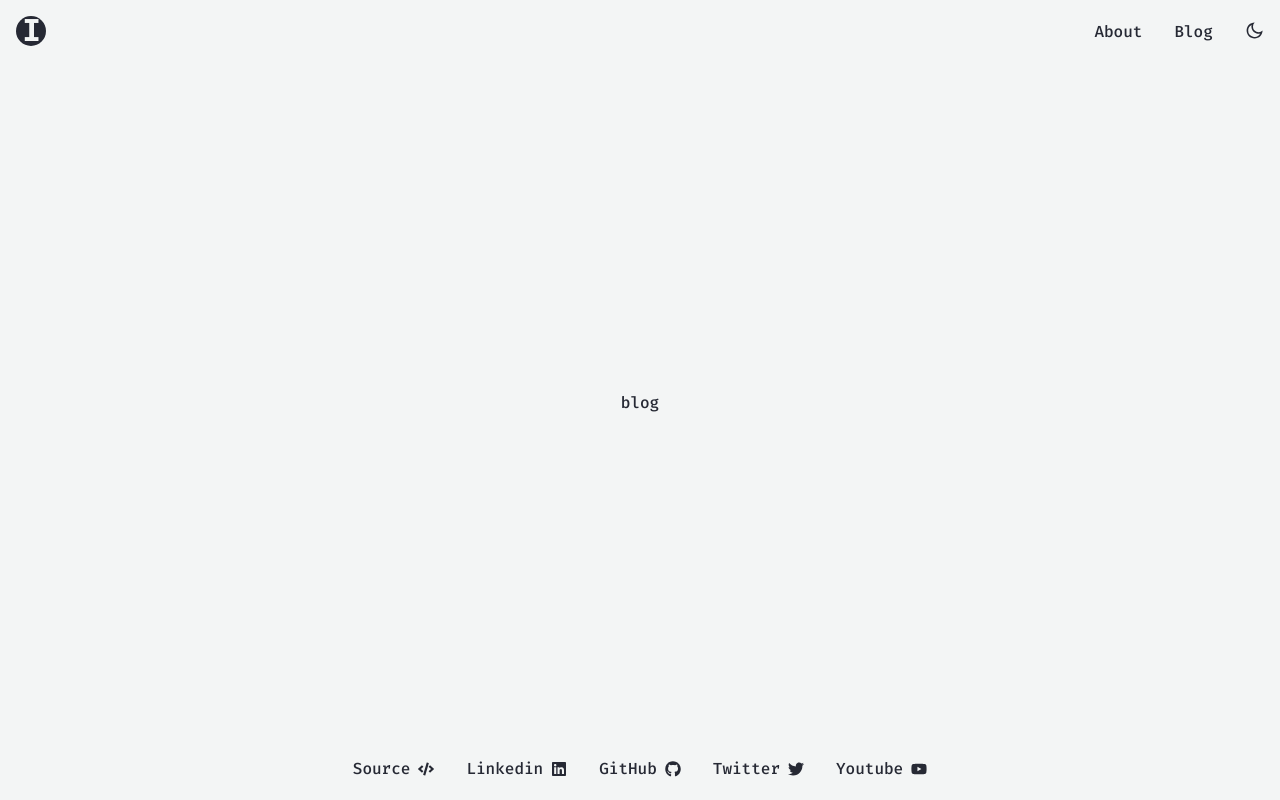
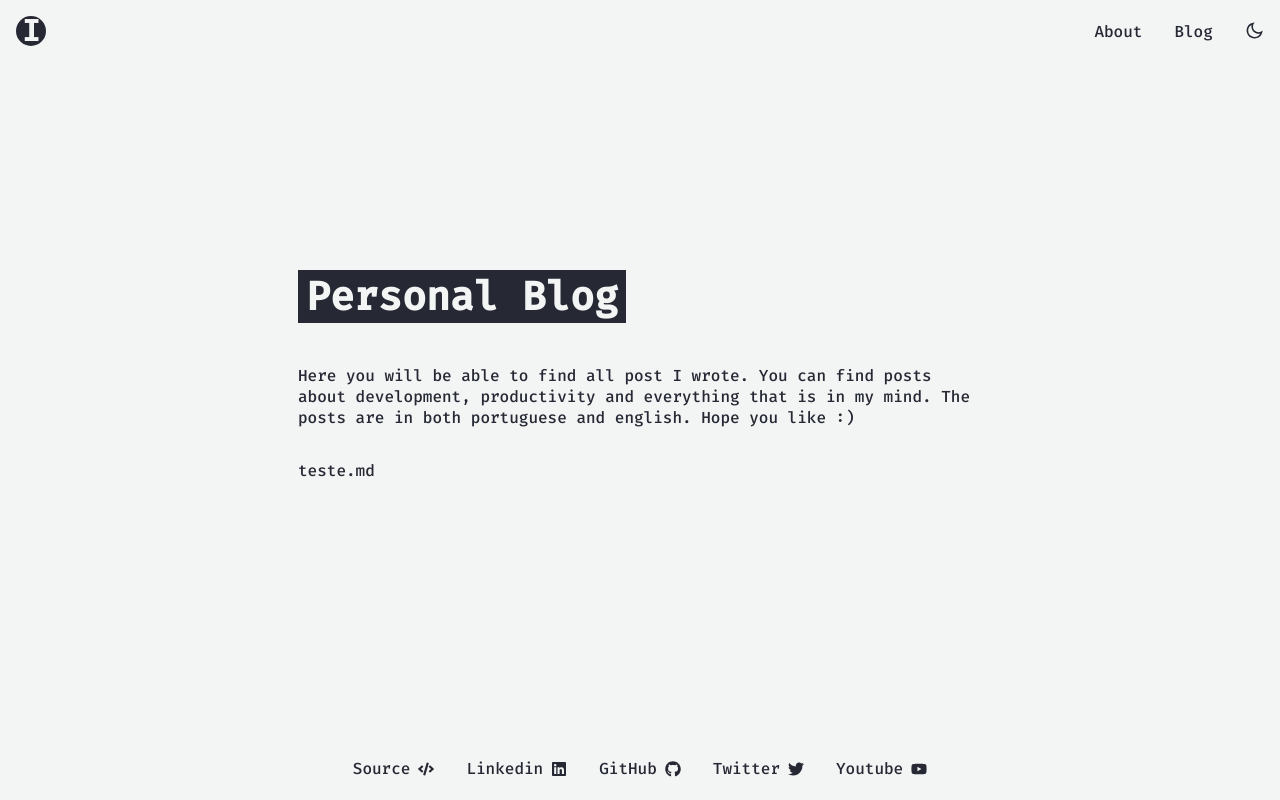
Before and after one commit to igornfaustino/nfaustino.com, a Next.js app: page /blog in a window 1280 px wide. Built offline with nearby package versions, Linux system fonts and the light colour scheme.

Commit message:
feat: add post list to blog page

```diff
--- /dev/null
+++ b/lib/post.ts
@@ -0,0 +1,6 @@
+import { readdirSync } from 'fs';
+import { join } from 'path';
+
+const POST_PATH = join(process.cwd(), 'posts');
+
+export const getAllPosts = () => readdirSync(POST_PATH);
--- a/pages/blog.tsx
+++ b/pages/blog.tsx
@@ -1,18 +1,60 @@
-import type { NextPage } from 'next';
+import type { GetStaticProps, NextPage } from 'next';
 import Head from 'next/head';
+import styled from 'styled-components';
 
+import { Title } from '../components/Title';
 import BaseLayout from '../layouts/BaseLayout';
+import { getAllPosts } from '../lib/post';
 
-const Blog: NextPage = function () {
+const Wrapper = styled.div`
+	display: flex;
+	justify-content: center;
+	width: 700px;
+	padding: 8px;
+	flex-direction: column;
+	margin-bottom: 64px;
+
+	@media (max-width: 700px) {
+		width: 100vw;
+	}
+`;
+
+type Props = {
+	posts: string[];
+};
+
+const Blog: NextPage<Props> = function ({ posts }) {
 	return (
 		<BaseLayout>
 			<Head>
 				<title>Blog</title>
 				<meta name="description" content="Generated by create next app" />
 			</Head>
-			blog
+			<Wrapper>
+				<Title>Personal Blog</Title>
+
+				<p>
+					Here you will be able to find all post I wrote. You can find posts
+					about development, productivity and everything that is in my mind. The
+					posts are in both portuguese and english. Hope you like :)
+				</p>
+
+				{posts.map((post) => (
+					<p key={post}>{post}</p>
+				))}
+			</Wrapper>
 		</BaseLayout>
 	);
 };
 
+export const getStaticProps: GetStaticProps<Props> = async () => {
+	const posts = await getAllPosts();
+
+	return {
+		props: {
+			posts,
+		},
+	};
+};
+
 export default Blog;
```
Also changed, not shown: posts/teste.md (added, +3 -0 lines).
